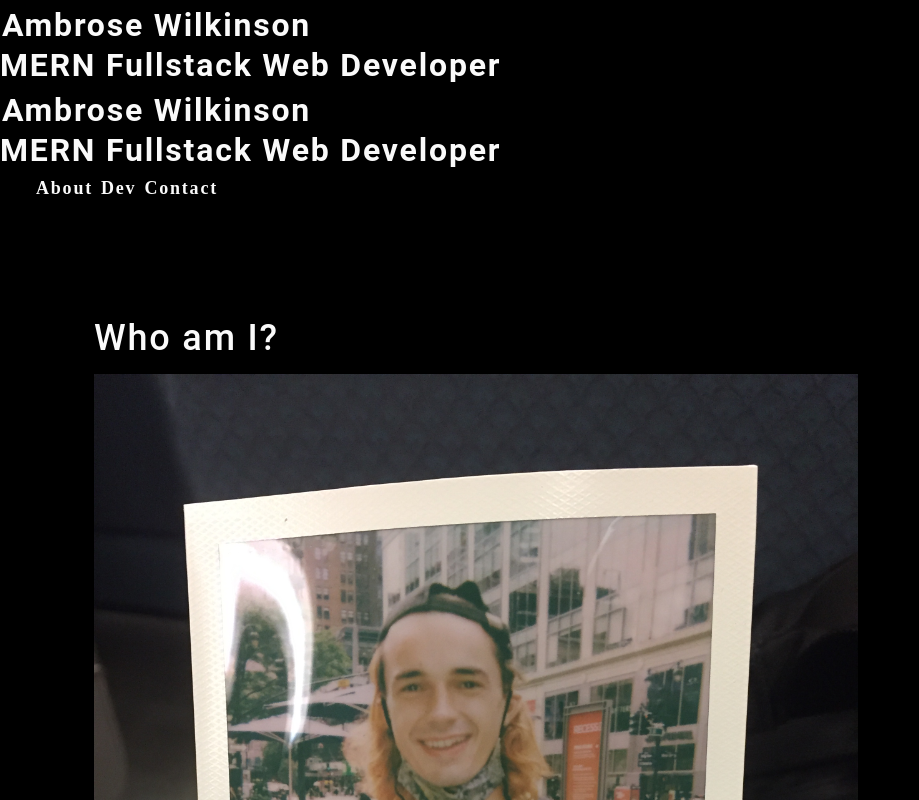
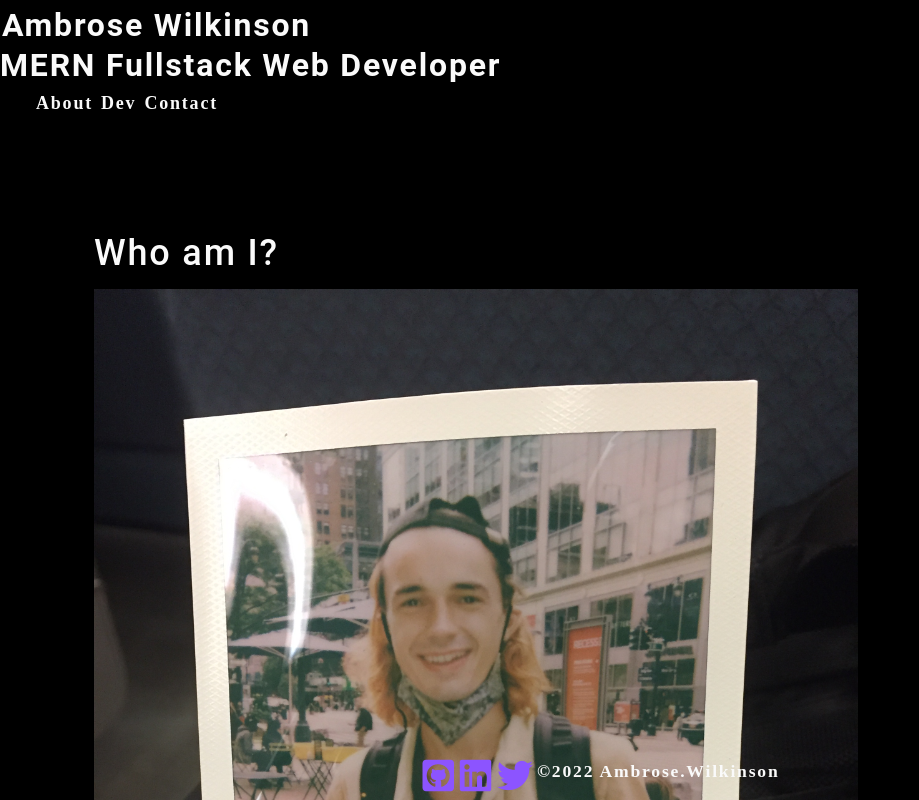
Before and after one commit to a-breezy/port-flo-lio, a React (Create React App) app: page / in a window 1280 px wide. Shown: the top 800 px of the page, without its empty margins (0-919 px from the left). Built offline with nearby package versions, Linux system fonts and the light colour scheme.

Commit message:
updated css and made footer sticky

```diff
--- a/src/App.css
+++ b/src/App.css
@@ -28,6 +28,14 @@
   color: #61dafb;
 }
 
+.App-footer {
+  display: flex;
+  justify-content: center;
+  position: fixed;
+  bottom: 0;
+  width: 100%;
+}
+
 @keyframes App-logo-spin {
   from {
     transform: rotate(0deg);
--- a/src/components/Footer/index.js
+++ b/src/components/Footer/index.js
@@ -2,7 +2,9 @@ import React from "react";
 
 function Footer() {
 	return (
-		<footer className="App-footer">
+		<footer>
+			<div className="container App-footer">
+				<div>
 					<a href="https://github.com/a-breezy">
 						<i className="fa-brands fa-github-square fa-2x"></i>
 					</a>
@@ -12,6 +14,13 @@ function Footer() {
 					<a href="https://twitter.com/a_breezy64">
 						<i className="fa-brands fa-twitter fa-2x"></i>
 					</a>
+				</div>
+				<div className="footer-bottom">
+					<p className="text-xs-center">
+						&copy;{new Date().getFullYear()} Ambrose.Wilkinson
+					</p>
+				</div>
+			</div>
 		</footer>
 	);
 }
--- a/src/components/Nav/index.js
+++ b/src/components/Nav/index.js
@@ -20,14 +20,6 @@ import React from "react";
 
 function Nav({ pages, setPage }) {
 	return (
-		<header>
-			<h2>
-				<a data-testid="link" href="/">
-					Ambrose Wilkinson
-					<br />
-					MERN Fullstack Web Developer
-				</a>
-			</h2>
 		<nav>
 			<ul className="flex-row">
 				{/* <li className="mx-2">
@@ -45,7 +37,6 @@ function Nav({ pages, setPage }) {
 				))}
 			</ul>
 		</nav>
-		</header>
 	);
 }
 
```
Lines whose indentation alone changed are shown as unchanged.
